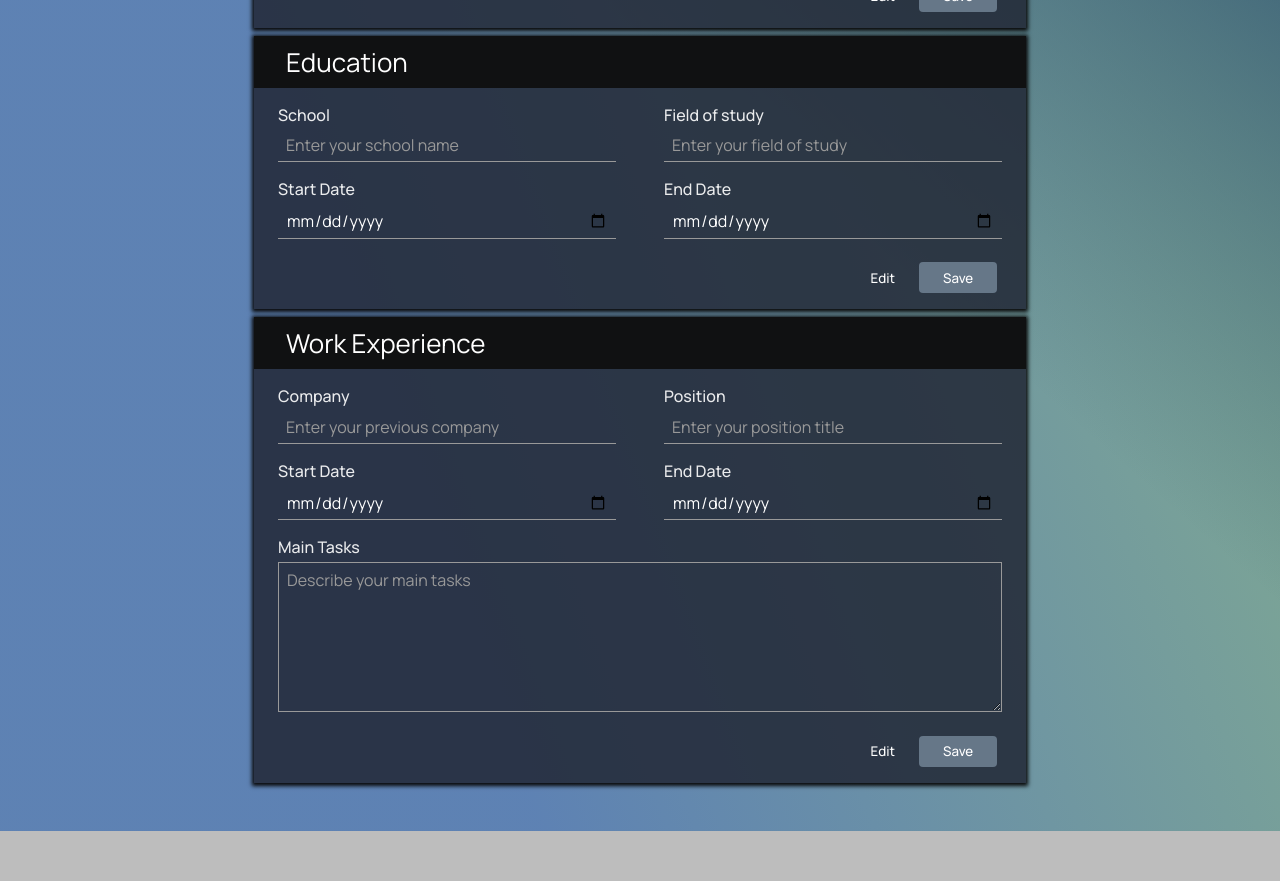
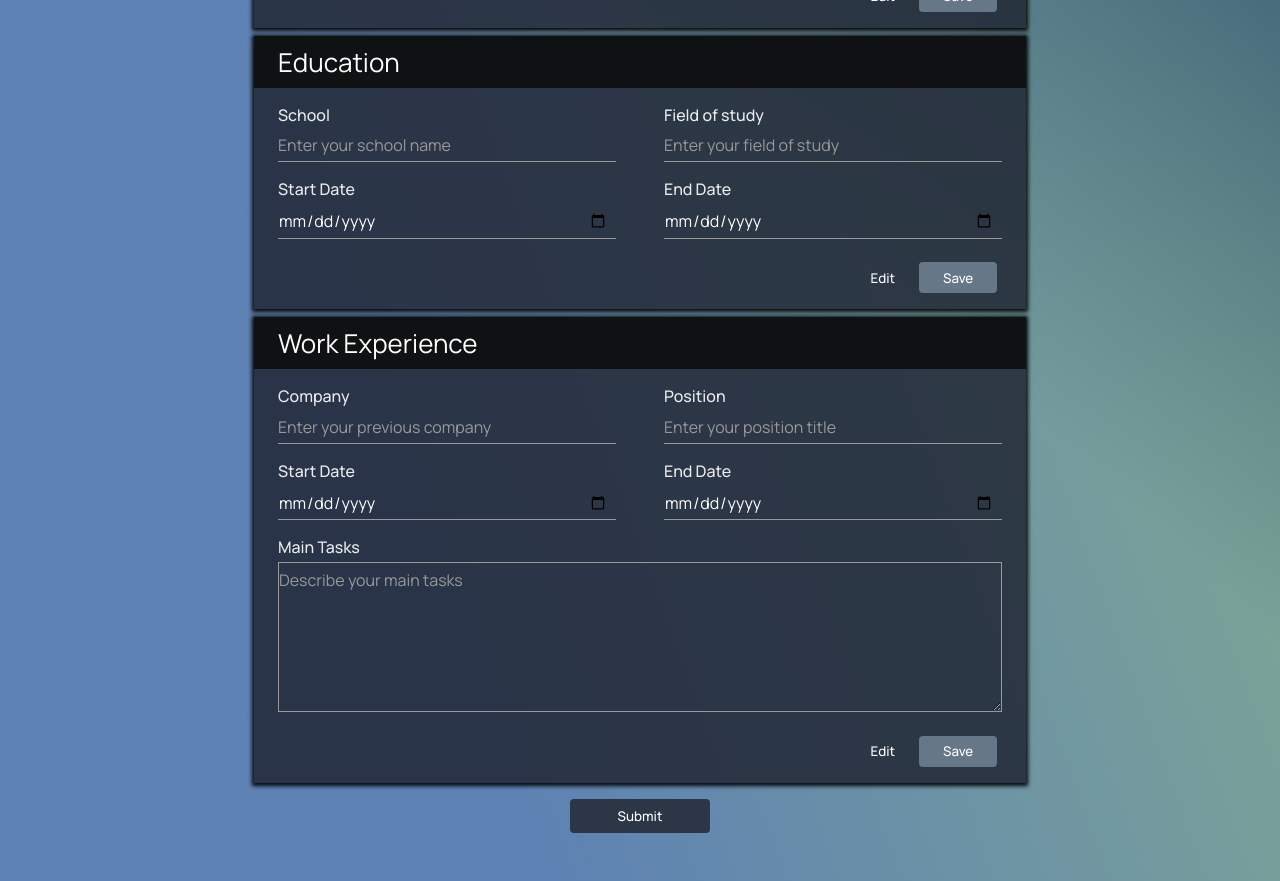
Before and after one commit to llfalcao/react-form, a React (Create React App) app: page / in a window 1280 px wide. Shown: the part 300-1181 px from the top of the page. Before the commit the page ends 1131 px from the top, so only its background shows below. Built offline with nearby package versions, Linux system fonts and the light colour scheme.

Commit message:
Add message after form submission

```diff
--- a/public/index.html
+++ b/public/index.html
@@ -6,7 +6,7 @@
     <link rel="preconnect" href="https://fonts.googleapis.com" />
     <link rel="preconnect" href="https://fonts.gstatic.com" crossorigin />
     <link
-      href="https://fonts.googleapis.com/css2?family=Manrope:wght@200;300;400;500;600;700&display=swap"
+      href="https://fonts.googleapis.com/css2?family=Manrope:wght@400;500&display=swap"
       rel="stylesheet"
     />
     <meta name="viewport" content="width=device-width, initial-scale=1" />
--- a/src/App.js
+++ b/src/App.js
@@ -1,11 +1,11 @@
 import React from 'react';
 import Section from './components/Section';
-import fields from './fields.json';
+import Modal from './components/Modal';
+import fields from './assets/fields.json';
 
 class App extends React.Component {
   constructor(props) {
     super(props);
-
     this.state = {
       name: '',
       email: '',
@@ -19,12 +19,18 @@ class App extends React.Component {
       mainTasks: '',
       workStartDate: '',
       workEndDate: '',
+      submitted: false,
     };
     this.handleChange = this.handleChange.bind(this);
+    this.handleSubmit = this.handleSubmit.bind(this);
   }
 
   handleChange(e) {
     this.setState({ [e.target.name]: e.target.value });
+  }
+
+  handleSubmit() {
+    this.setState({ submitted: true });
   }
 
   render() {
@@ -38,11 +44,15 @@ class App extends React.Component {
       studyEndDate,
       companyTitle,
       positionTitle,
-      mainTasks,
       workStartDate,
       workEndDate,
+      mainTasks,
+      submitted,
     } = this.state;
 
+    if (submitted) {
+      return <Modal />;
+    } else {
       return (
         <div className="app">
           <Section
@@ -69,9 +79,13 @@ class App extends React.Component {
             ]}
             handleChange={this.handleChange}
           />
+          <button className="btn btn-submit" onClick={this.handleSubmit}>
+            Submit
+          </button>
         </div>
       );
     }
   }
+}
 
 export default App;
--- /dev/null
+++ b/src/components/Modal/Modal.js
@@ -0,0 +1,13 @@
+import React from 'react';
+
+class Modal extends React.Component {
+  render() {
+    return (
+      <div className="modal">
+        <h1>Thank you! We'll contact you soon.</h1>
+      </div>
+    );
+  }
+}
+
+export default Modal;
--- /dev/null
+++ b/src/components/Modal/index.js
@@ -0,0 +1,3 @@
+import Modal from './Modal';
+
+export default Modal;
--- a/src/components/Section/Section.js
+++ b/src/components/Section/Section.js
@@ -3,9 +3,19 @@ import React from 'react';
 class Section extends React.Component {
   constructor(props) {
     super(props);
-    this.state = { isEditable: true };
+
+    this.state = {
+      values: this.initialize(['one', 'two']),
+      isEditable: true,
+    };
     this.enableEditing = this.enableEditing.bind(this);
     this.disableEditing = this.disableEditing.bind(this);
+  }
+
+  initialize(fields) {
+    const values = {};
+    fields.map((key) => (values[key] = ''));
+    return values;
   }
 
   enableEditing() {
@@ -22,9 +32,8 @@ class Section extends React.Component {
   render() {
     const { sectionName, fields, inputs, handleChange } = this.props;
     const { isEditable } = this.state;
+    let items = [];
 
-    let items = [];
-    if (fields !== undefined) {
     if (isEditable) {
       items = fields.map((field, i) => {
         return (
@@ -40,8 +49,8 @@ class Section extends React.Component {
               ></textarea>
             ) : (
               <input
+                id={field.id}
                 type={field.type}
-                  id={field.id}
                 name={field.name}
                 placeholder={field.placeholder}
                 value={inputs[i]}
@@ -61,7 +70,6 @@ class Section extends React.Component {
           </div>
         );
       });
-      }
     }
 
     return (
--- a/src/styles/index.css
+++ b/src/styles/index.css
@@ -8,13 +8,14 @@
 }
 
 body {
+  min-height: 100vh;
   margin: 0;
   -webkit-font-smoothing: antialiased;
   -moz-osx-font-smoothing: grayscale;
-  /* background-color: #282c34; */
   background-color: rgb(189, 189, 189);
   background-image: linear-gradient(to top right, transparent 60%, #2b4f73),
     linear-gradient(70deg, rgba(2, 73, 170, 0.51) 32%, rgba(52, 155, 71, 0.41));
+  background-repeat: no-repeat;
 }
 
 input,
@@ -44,7 +45,7 @@ input[type='number'] {
 /* Main App */
 .app {
   text-align: center;
-  min-height: 100vh;
+  /* min-height: 100vh; */
   display: flex;
   flex-direction: column;
   align-items: center;
@@ -53,6 +54,13 @@ input[type='number'] {
   color: #fff;
   padding: 3rem 5vw;
   margin: auto;
+  position: relative;
+}
+
+@media (min-width: 700px) {
+  .app {
+    max-width: 900px;
+  }
 }
 
 /* Section Component */
@@ -65,7 +73,7 @@ input[type='number'] {
 
 .section-name {
   background-color: #101112;
-  padding: 0.5rem 2rem;
+  padding: 0.5rem 1.5rem;
   cursor: default;
   text-align: left;
 }
@@ -96,7 +104,7 @@ input[type='number'] {
 
 .field-wrapper > input,
 .field-wrapper > textarea {
-  padding: 0.3rem 0.5rem;
+  padding: 0.3rem 0.5rem 0.3rem 0;
   font-size: 1rem;
   outline: 0;
   margin-top: 0.25rem;
@@ -120,9 +128,11 @@ input[type='number'] {
   border-bottom: 1px solid #999;
   padding: 0.3rem 0.5rem 0.3rem 0;
   margin-top: 0.25rem;
+  opacity: 0.7;
 }
 
 /* Buttons for modifying the info */
+/* Generic */
 .btn {
   display: inline-flex;
   justify-content: center;
@@ -136,6 +146,7 @@ input[type='number'] {
   transition: background-color 0.3s ease-out;
 }
 
+/* Container for Edit/Save Buttons */
 .buttons {
   text-align: right;
   margin: 1rem 1.8rem;
@@ -154,8 +165,29 @@ input[type='number'] {
   background-color: #688;
 }
 
-@media (min-width: 700px) {
-  .app {
-    max-width: 900px;
-  }
+.btn-submit {
+  margin-top: 1rem;
+  padding: 0.5rem 3rem;
+  background-color: #2c3646;
 }
+
+.btn-submit:hover {
+  background-color: #101112;
+}
+
+/* Modal after form is submitted */
+.modal {
+  display: flex;
+  justify-content: center;
+  align-items: center;
+  width: 100%;
+  height: 100vh;
+  padding: 2rem;
+  color: #fff;
+  background: linear-gradient(to top right, #222735, #222735);
+}
+
+h1 {
+  font-weight: 500;
+  text-shadow: 0 1px 4px #101112;
+}
```
Also changed, not shown: src/assets/fields.json (renamed from src/fields.json). Lines whose indentation alone changed are shown as unchanged.
